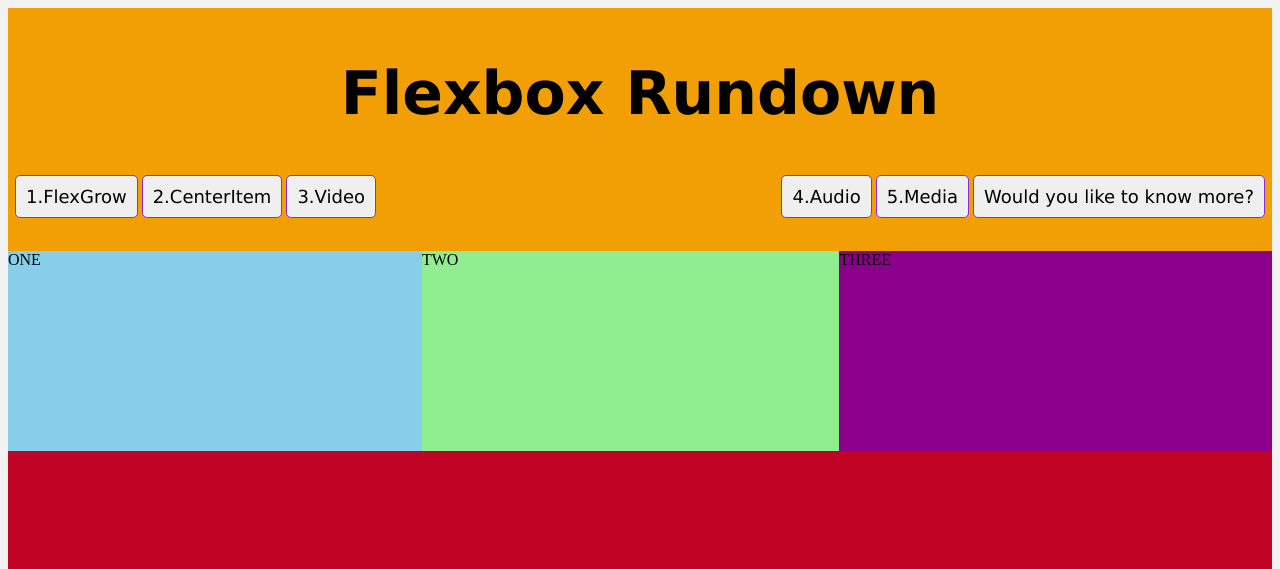
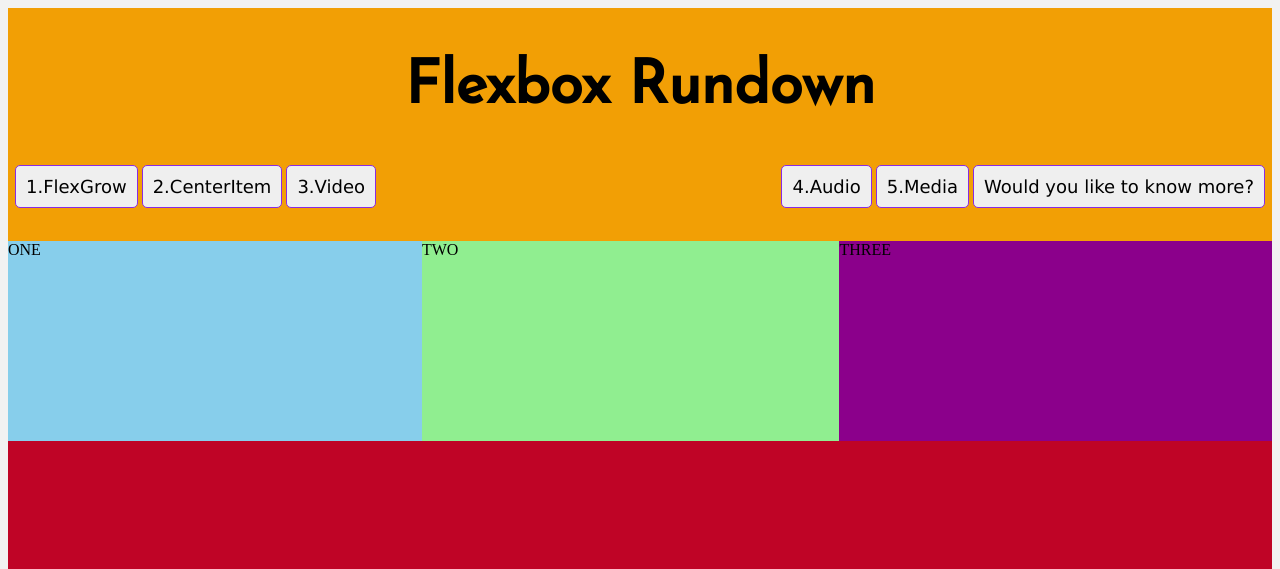
Before and after one commit to SteamedHams3/Flexbox-Rundown, a plain HTML site: page worksheet4/index.html in a window 1280 px wide. Shown: the top 569 px of the page. Drawn offline with Linux system fonts and the light colour scheme.

Commit message:
google fonts

```diff
--- a/worksheet4/index.html
+++ b/worksheet4/index.html
@@ -6,8 +6,9 @@
     <meta name="viewport" content="width=device-width, initial-scale=1.0">
 
     <link rel="stylesheet" href="styles.css">
-
-
+    <style>
+        @import url('https://fonts.googleapis.com/css2?family=Josefin+Sans&display=swap');
+        </style>
     <title>Let's Flexbox!</title>
 
 </head>
--- a/worksheet4/styles.css
+++ b/worksheet4/styles.css
@@ -99,7 +99,7 @@ iframe {
 
 
 h1 {
-    font-family: Verdana, Geneva, Tahoma, sans-serif;
+    font-family: 'Josefin Sans', Verdana, Geneva, Tahoma, sans-serif;
     font-size: 60px;
     text-align: center;
 }
```
Also changed, not shown: worksheet4/button.html (+0 -1 lines).
